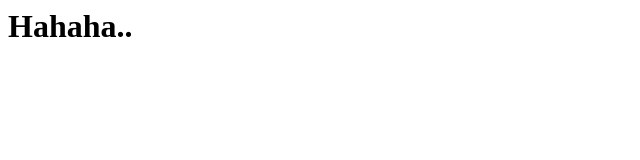
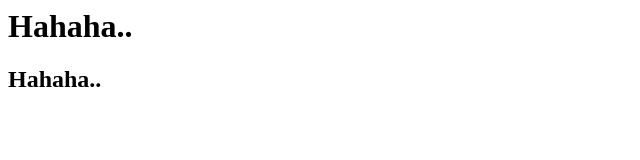
Before and after one commit to ponoq/test, a plain HTML site: page index.html in a window 1280 px wide. Shown: the whole page, without its empty margins (0-640 px from the left). Drawn offline with Linux system fonts and the light colour scheme.

Commit message:
Update index.html

```diff
--- a/index.html
+++ b/index.html
@@ -1,5 +1,6 @@
 <html>
   <body>
     <h1>Hahaha..</h1>
+    <h2>Hahaha..</h2>
   </body>
 </html>
```
